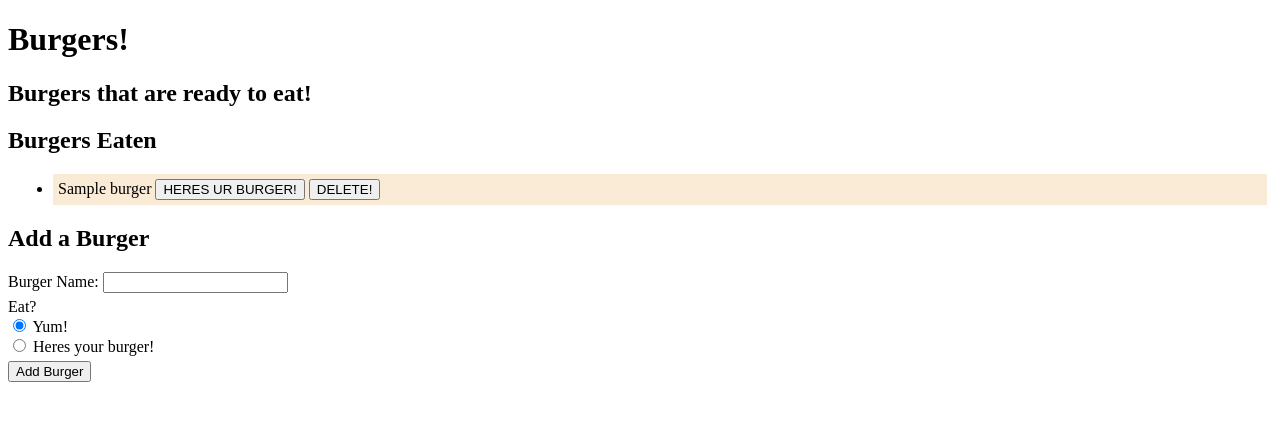
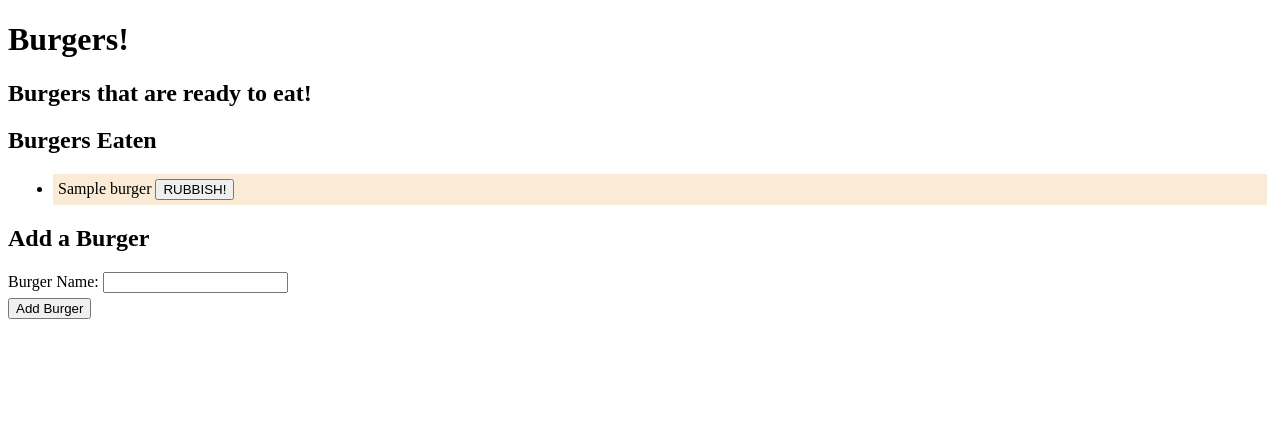
Before and after one commit to brakluner/BurgerEater9000, a Node server app: page / in a window 1280 px wide. Shown: the top 421 px of the page. Run offline with Node 20, Linux system fonts and the light colour scheme; tables that the repository leaves empty hold one stand-in row (values such as "Sample post"); some libraries are stand-ins or nearby versions.

Commit message:
built to Min Via Prod
I got it up to MVP status. the burger column transfers from uneaten to eaten state via true/false boolean. I need to do some stylistic changes, which i always enjoy, and then I need to figure out how to deploy it to heroku

```diff
--- a/views/index.handlebars
+++ b/views/index.handlebars
@@ -28,11 +28,6 @@
     <input type="text" id="ca" name="name">
   </div>
 
-  <div class="form-group">
-    <label for="devoured">Eat?</label><br>
-    <input type="radio" name="devoured" value="1" checked> Yum!<br>
-    <input type="radio" name="devoured" value="0"> Heres your burger!
-  </div>
 
   <button type="submit">Add Burger</button>
 </form>
--- a/views/partials/burgers/burger-block.handlebars
+++ b/views/partials/burgers/burger-block.handlebars
@@ -1,9 +1,10 @@
 <li>
 	{{name}}
-
+	{{#if eat}}
 	<button class="change-eat" data-id="{{id}}" data-neweat="{{eat}}">
-		{{#if eat}}Dinner Time!{{else}}HERES UR BURGER!{{/if}}
+		Dinner Time! HERES UR BURGER!
 	</button>
-
-	<button class="delete-burger" data-id="{{this.id}}">DELETE!</button>
+	{{else}}
+	<button class="delete-burger" data-id="{{this.id}}">RUBBISH!</button>
+	{{/if}}
 </li>
```
